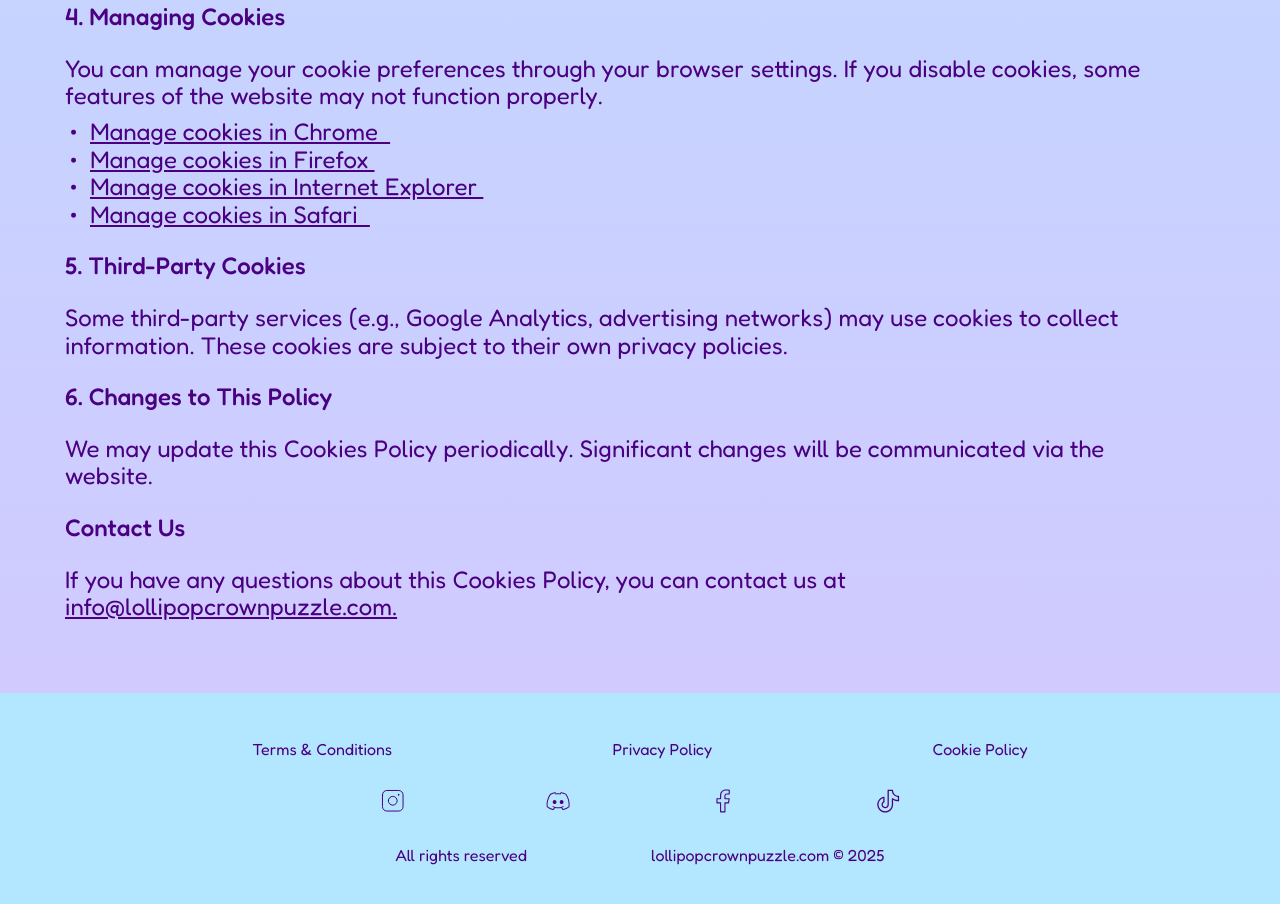
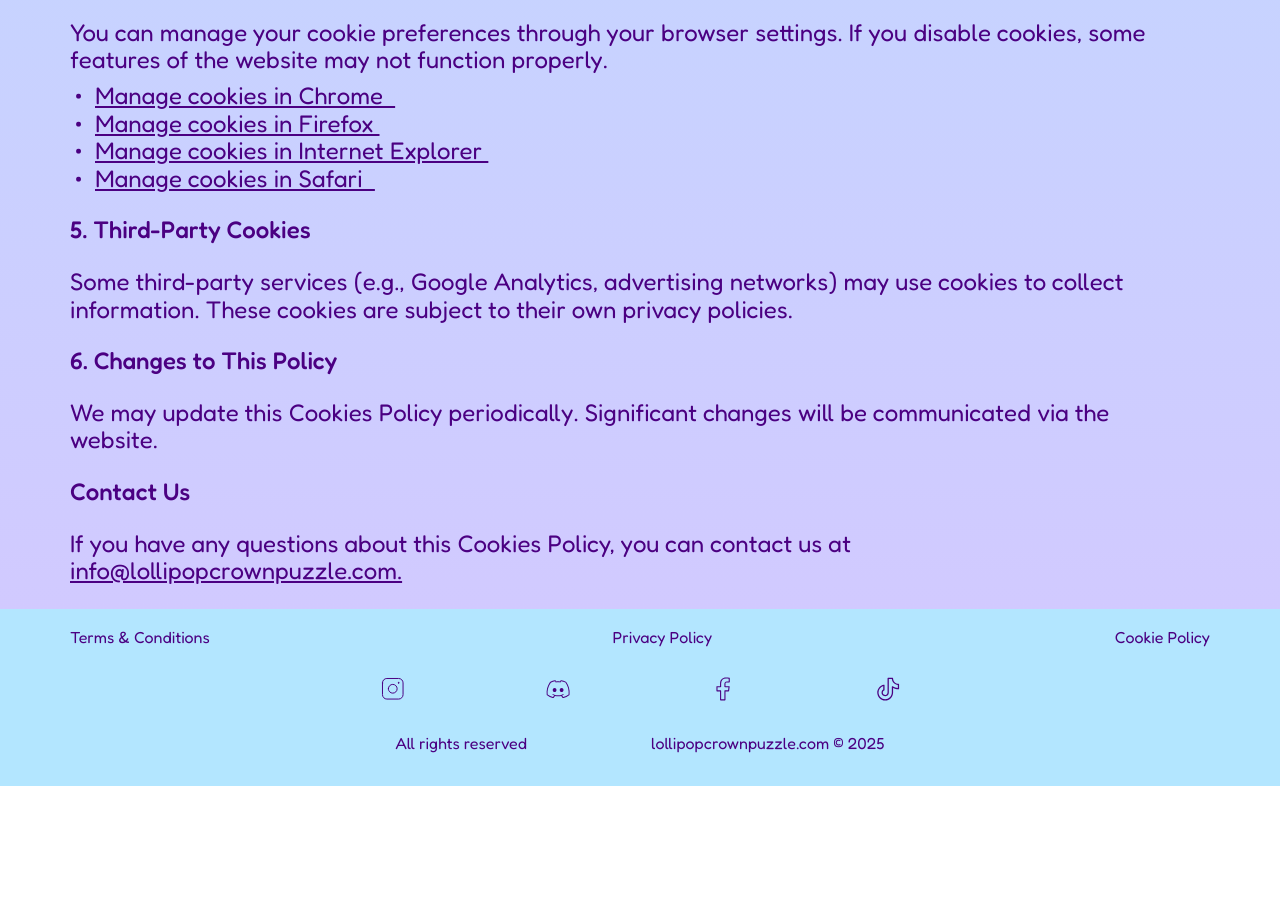
Before and after one commit to VladKorniiko/stp-9267, a website built with Vite: page src/cookies_policy.html in a window 1280 px wide. Shown: the part 1303-2207 px from the top of the page. After the commit the page ends 2089 px from the top, so only its background shows below. Built offline with nearby package versions, Linux system fonts and the light colour scheme.

Commit message:
fix footer and marin info

```diff
--- a/src/css/container.css
+++ b/src/css/container.css
@@ -14,6 +14,7 @@ section {
 @media only screen and (min-width: 1200px) {
   .container {
     width: 1200px;
+    padding: 0 30px;
   }
   section {
     scroll-margin-top: 80px;
--- a/src/css/footer.css
+++ b/src/css/footer.css
@@ -1,13 +1,9 @@
 .footer {
   background-color: var(--footer);
-  padding-top: 24px;
-  padding-bottom: 19px;
+  padding-top: 25px;
+  padding-bottom: 20px;
   font-family: var(--font-family);
   width: 100%;
-}
-
-.container.footer-box {
-  padding: 24px 16px;
 }
 
 .terms {
@@ -40,13 +36,13 @@
     font-size: 16px;
     line-height: 100%;
     margin: 0 auto;
+    padding-top: 20px;
+    padding-bottom: 35px;
   }
 
   .terms {
     flex-direction: row;
-    justify-content: space-evenly;
-    gap: 24px;
-    width: 100%;
+    justify-content: space-between;
   }
 
   .footer-social-media {
--- a/src/css/hero.css
+++ b/src/css/hero.css
@@ -55,7 +55,7 @@
   }
   .hero-title-wrapper {
     position: relative;
-    left: -28px;
+    left: -30px;
     backdrop-filter: blur(10px);
     box-shadow: 0 0 20px 0 #202325;
     background: rgba(212, 199, 255, 0.57);
--- a/src/css/info-style.css
+++ b/src/css/info-style.css
@@ -1,7 +1,9 @@
 .information-main-pading {
-  padding-top: 16px;
+  padding-top: 0;
 }
-
+.privacy-policy {
+  margin-bottom: 24px;
+}
 .fat {
   font-weight: 500;
   font-size: 20px;
@@ -90,12 +92,9 @@
     display: none;
   }
   .information-main-pading {
-    padding-top: 36px;
+    padding-top: 0;
   }
   .fat-two {
     font-size: 24px;
   }
-  .information-main-pading {
-    padding-top: 36px;
-  }
 }
```
